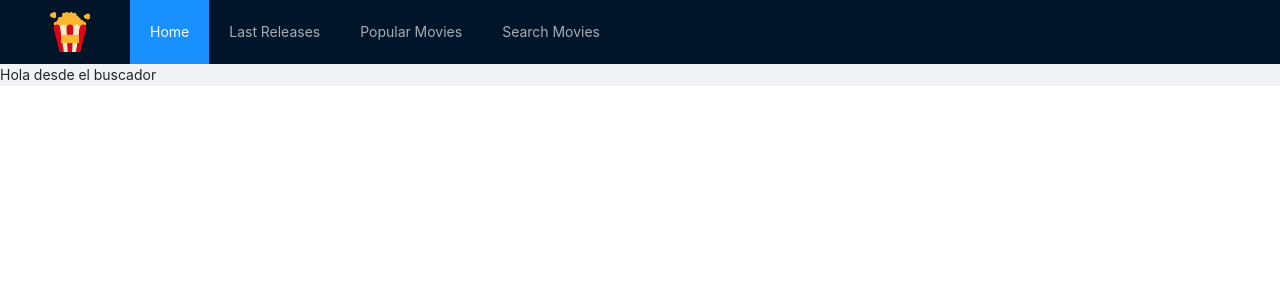
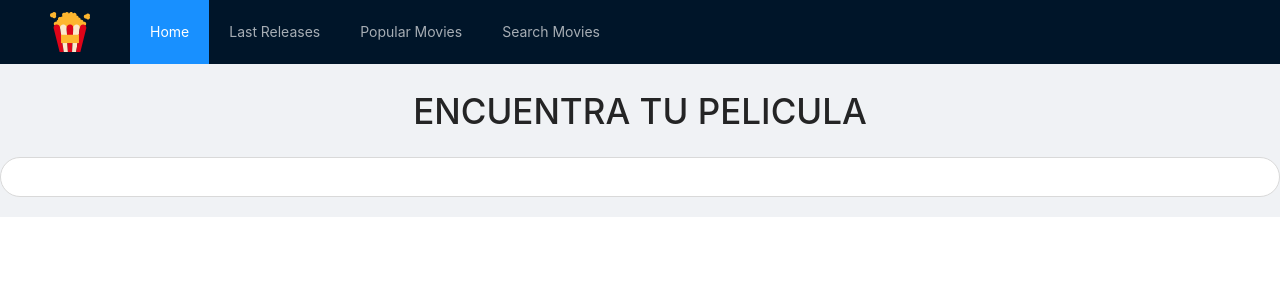
Before and after one commit to franciscomarin98/React-MovieDbApp, a React (Create React App) app: page /search-movies in a window 1280 px wide. Shown: the top 300 px of the page. Built offline with nearby package versions, Linux system fonts and the light colour scheme.

Commit message:
Se podria decir que fin

```diff
--- a/src/components/MovieCatalog/MovieCatalog.jsx
+++ b/src/components/MovieCatalog/MovieCatalog.jsx
@@ -17,13 +17,14 @@ const MovieCatalog = ({ movies: { results } }) => {
 const MovieCard = ({ movie }) => {
   const { id, title, poster_path } = movie;
   const { Meta } = Card;
+  const urlImg = baseImgUrl + poster_path;
   return (
     <Link to={`/movie-detail/${id}`}>
       <Card
         className="animate__animated animate__fadeIn"
         hoverable
         style={{ width: 240 }}
-        cover={<img alt={title} src={baseImgUrl + poster_path} />}
+        cover={<img alt={title} src={ (poster_path) ? urlImg : 'https://cdn.bioguia.com/embed/2f92537db76b292d01d5b1977a085551498560800/empty.png' } />}
         actions={[<EyeOutlined />]}
       >
         <Meta title={title} />
--- a/src/pages/SearchMoviePage/SearchMoviePage.jsx
+++ b/src/pages/SearchMoviePage/SearchMoviePage.jsx
@@ -1,11 +1,54 @@
-import React from 'react'
 
-const SearchMoviePage = () => {
+import { Row, Col, Input } from 'antd';
+import { useState, useEffect } from 'react';
+import { withRouter } from 'react-router';
+import queryString from 'query-string';
+import MovieCatalog from '../../components/MovieCatalog/MovieCatalog';
+import { apiKey } from '../../utils/movieDb';
+
+import './SearchMoviePage.scss'
+
+
+const SearchMoviePage = ({ location, history }) => {
+    const [moviesSearched, setMoviesSearched] = useState([]);
+    const [searchValue, setSearchValue] = useState('');
+
+    useEffect(() => {
+        (async () => {
+            if(searchValue !== ''){
+                const searchValue = queryString.parseUrl(location.search);
+                const { s } = searchValue.query;
+                const response = await fetch(`https://api.themoviedb.org/3/search/movie?api_key=${apiKey}&language=es-Es&query=${s}&include_adult=true&page=1`);
+                const data = await response.json();
+                setSearchValue(s);
+                setMoviesSearched(data);
+            }
+        })();
+    }, [location.search]);
+
+    const onChangeSearchValue = e => {
+        const urlParams = queryString.parse(location.search);
+        urlParams.s = e.target.value;
+        history.push(`?${queryString.stringify(urlParams)}`);
+        setSearchValue(e.target.value);
+    }
+
     return (
-        <div>
-            Hola desde el buscador
-        </div>
+        <Row>
+            <Col span="24" className="search">
+                <h1>Encuentra tu pelicula</h1>
+                <Input value={searchValue} onChange={onChangeSearchValue} />
+            </Col>
+            {moviesSearched?.results ? (
+                <Row>
+                    <Col span="24">
+                        <MovieCatalog movies={moviesSearched} />
+                    </Col>
+                </Row>
+            ): null}
+        </Row>
     )
 }
 
-export default SearchMoviePage;
+
+export default withRouter(SearchMoviePage);
--- a/src/pages/SearchMoviePage/SearchMoviePage.scss
+++ b/src/pages/SearchMoviePage/SearchMoviePage.scss
@@ -0,0 +1,19 @@
+.search{
+    z-index: 1;
+    margin: 20px auto;
+    // margin-right: 2%;
+    // margin-left: 2%;
+
+    h1{
+        text-align: center;
+        font-size: 35px;
+        text-transform: uppercase;
+    }
+
+    input{
+        text-align: center;
+        font-size: 14px;
+        height: 40px;
+        border-radius:  50px;
+    }
+}
```
